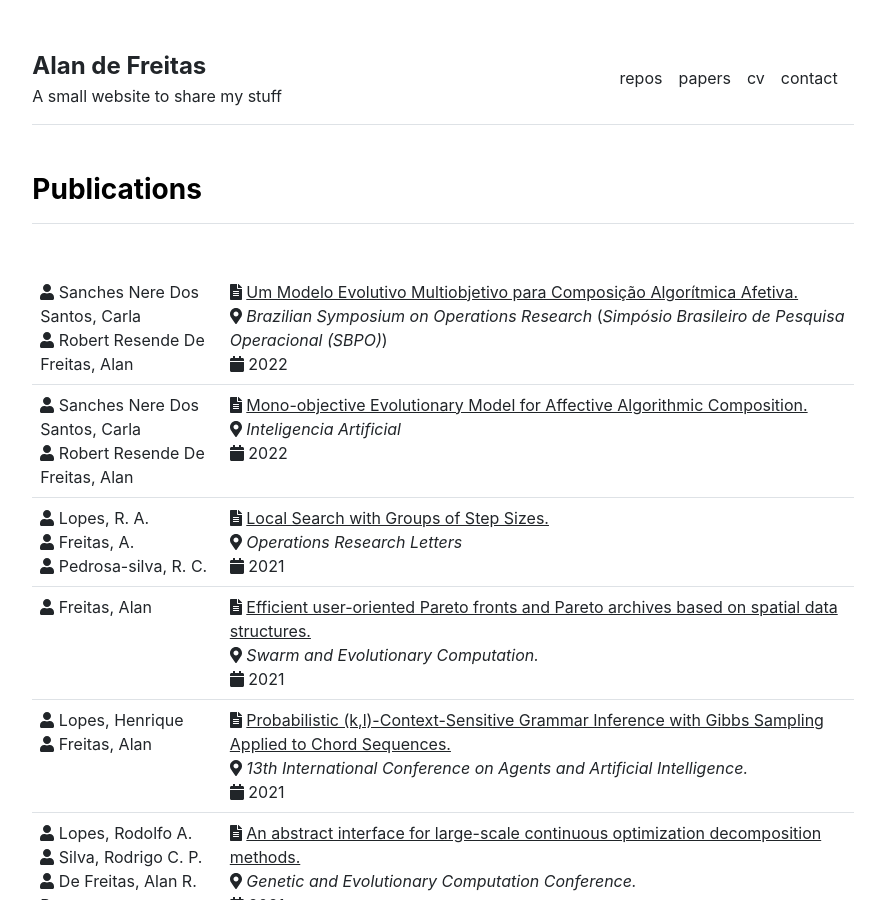
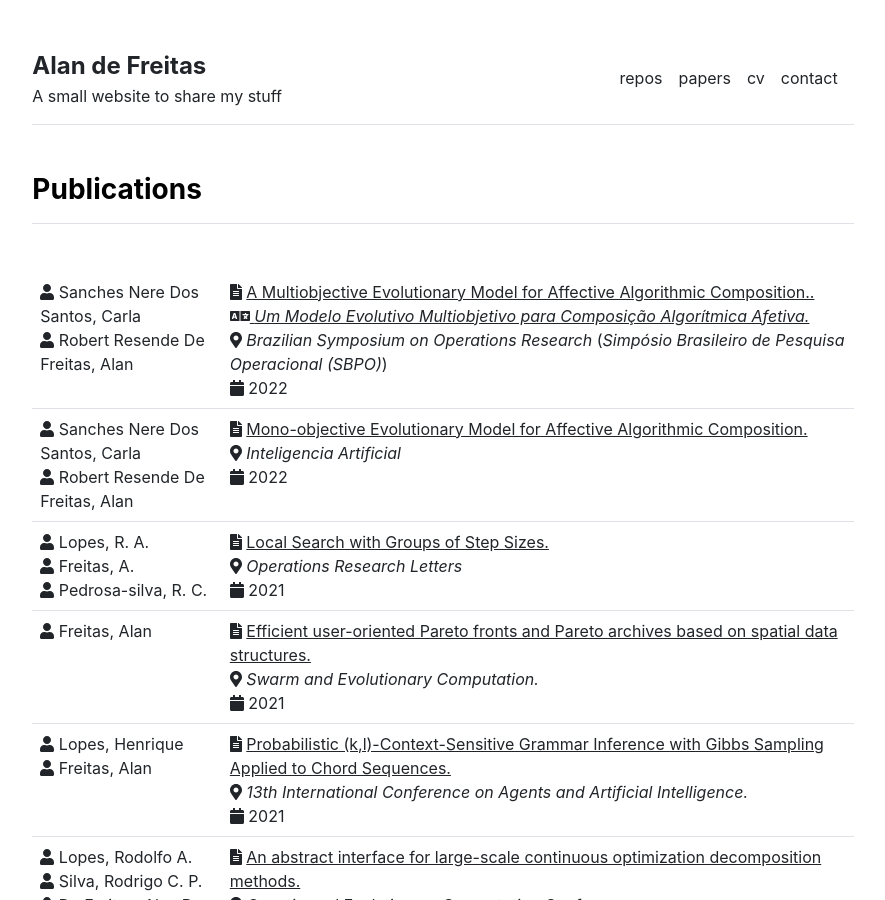
Before and after one commit to alandefreitas/alandefreitas, a Jekyll site: the page built from publications.md, in a window 1280 px wide and 900 px high. Shown: the whole window, without its empty margins (197-1082 px from the left). Built offline with Jekyll 4.4.1, drawn with Linux system fonts in a browser that asks for light colours.

Commit message:
Update publications.yml

```diff
--- a/_data/publications.yml
+++ b/_data/publications.yml
@@ -5,6 +5,7 @@ index:
 - {
       authors: 'SANCHES NERE DOS SANTOS, CARLA ; ROBERT RESENDE DE FREITAS, ALAN',
       name: 'Um Modelo Evolutivo Multiobjetivo para Composição Algorítmica Afetiva.',
+      name_en: 'A Multiobjective Evolutionary Model for Affective Algorithmic Composition..',
       venue: 'Simpósio Brasileiro de Pesquisa Operacional (SBPO)',
       venue_en: 'Brazilian Symposium on Operations Research',
       year: 2022,
```
